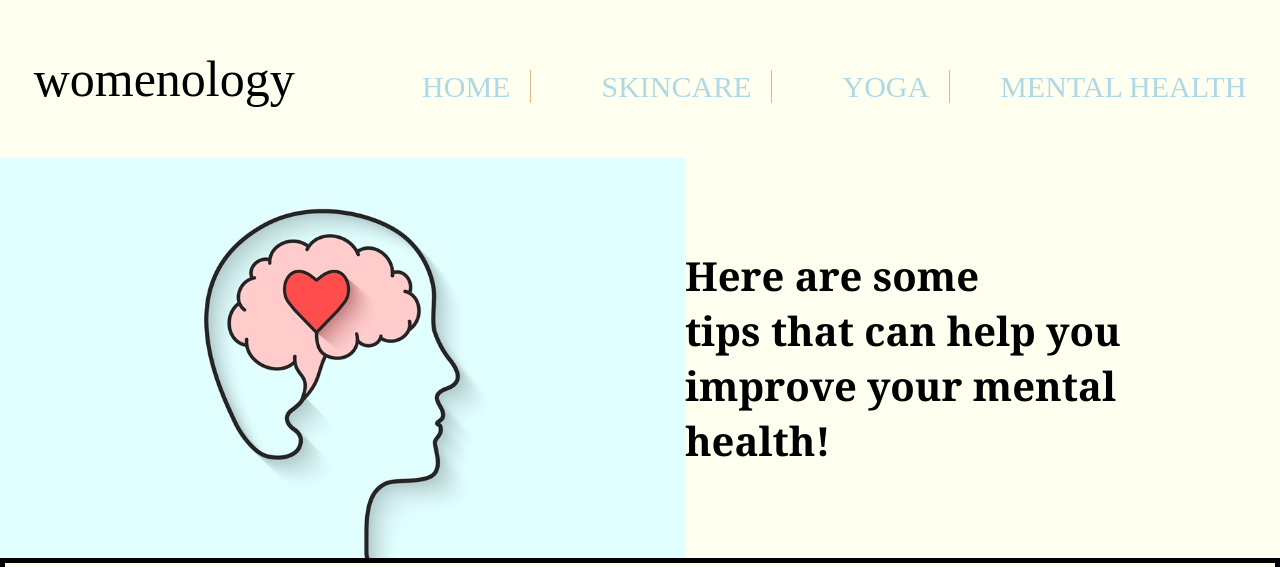
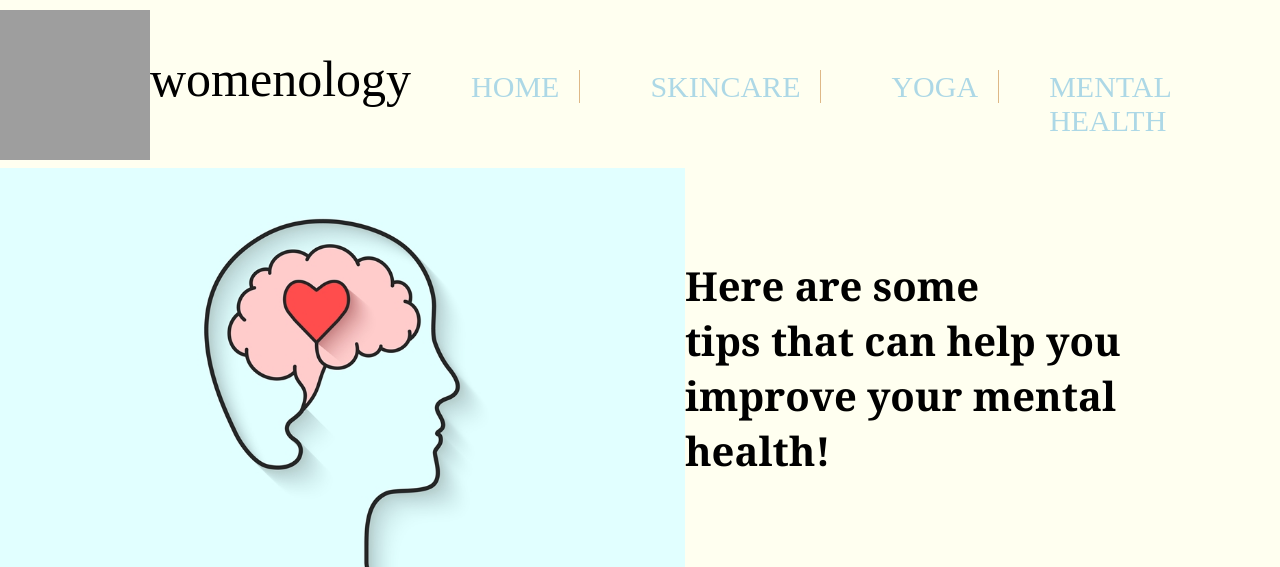
Before and after one commit to Erijonamujii/SimpleLoginRegisterform, a PHP site: page /index2.html in a window 1280 px wide. Shown: the top 567 px of the page. Run offline with PHP 8.4, Linux system fonts and the light colour scheme; grey boxes are pictures that could not be loaded.

Commit message:
Changed the logo
Ja vnova logon edhe e lidha me home page edhe home page me mental health

```diff
--- a/home/home.html
+++ b/home/home.html
@@ -20,10 +20,10 @@
 </div>
 
 <ul>
-    <li style="margin-right: 50px;"><a href="" style="color: #DEB887; text-decoration: none; border-right: 1px solid #DEB887  ;padding: 0px 20px;">HOME</a></li>
+    <li style="margin-right: 50px;"><a href="home.html" style="color: #DEB887; text-decoration: none; border-right: 1px solid #DEB887  ;padding: 0px 20px;">HOME</a></li>
     <li style="margin-right: 50px;"><a href="" style="color: #DEB887;text-decoration: none;border-right: 1px solid #DEB887  ;padding: 0px 20px;">SKINCARE</a></li>
     <li style="margin-right: 50px;"><a href=""style="color: #DEB887;text-decoration: none;border-right: 1px solid #DEB887  ;padding: 0 20px;">YOGA</a></li>
-    <li><a href="" style="color: #DEB887;text-decoration: none;border-right: 1px solid #DEB887;padding: 0 20px;">MENTAL HEALTH</a></li>
+    <li><a href="../mental health/index2.html" style="color: #DEB887;text-decoration: none;border-right: 1px solid #DEB887;padding: 0 20px;">MENTAL HEALTH</a></li>
 
 
 
--- a/mental health/index2.html
+++ b/mental health/index2.html
@@ -3,6 +3,7 @@
     <meta charset="UTF-8">
     <meta name="viewport" content="width=device-width, initial-scale=1.0">
     <title>womenology</title>
+    <link rel="icon" type="image/png" href="Womenology-logos_transparent - Shortcut.lnk">
     <link rel="stylesheet" href="style2.css">
 </head>
 
@@ -10,6 +11,7 @@
 
     <nav>
         <div class="womenology">
+            <img src="Womenology-logos_transparent - Shortcut.lnk" alt="">
             <p>
                 womenology
             </p>
--- a/mental health/style2.css
+++ b/mental health/style2.css
@@ -16,6 +16,11 @@ nav{
     font-size: 50px;
 
 
+}
+.womenology img{
+    width: 150px;
+    height: 150px;
+    margin-top: 10px;
 }
 ul{
     margin-top:70px ;
```
Also changed, not shown: 1 other file.
